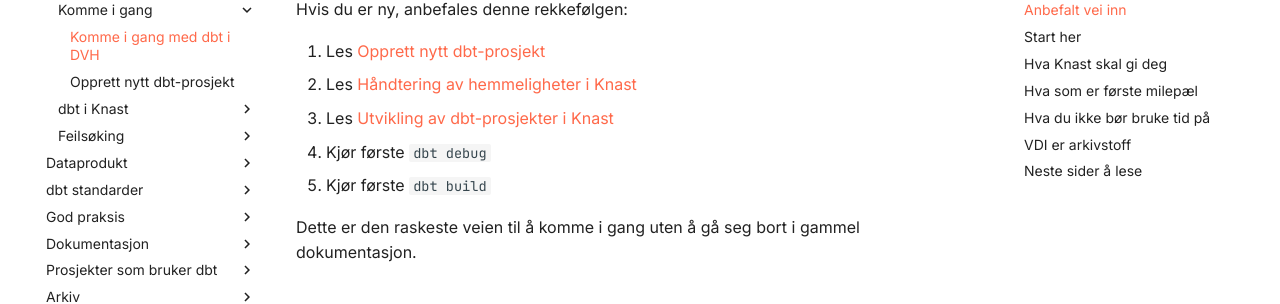
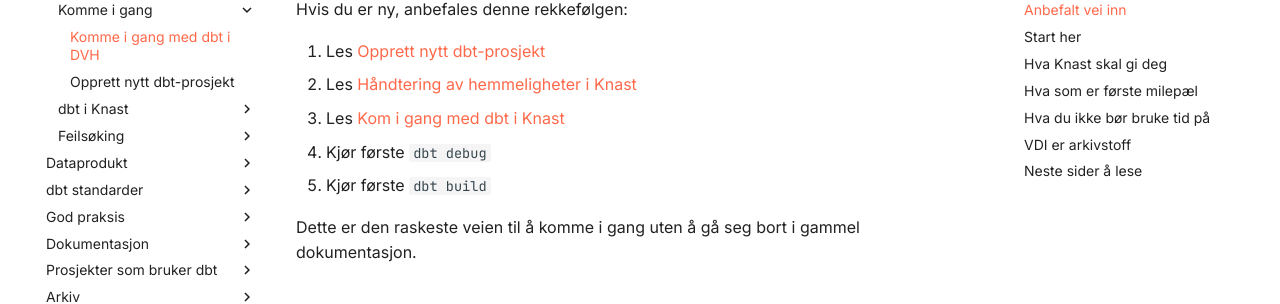
Before and after one commit to navikt/dbt-i-nav, an MkDocs documentation site: the page built from docs/DVH/komme-i-gang.md, in a window 1280 px wide and 900 px high, scrolled down 1552 px. Shown: the part 152-456 px from the top of the window. Built offline with MkDocs 1.6.1 and Material for MkDocs 9.7.7, drawn with Linux system fonts in a browser that asks for light colours; comment, search, counter and statistics services are not loaded; some of the changed text lies outside the part shown.

Commit message:
fix: broken links

```diff
--- a/docs/DVH/komme-i-gang.md
+++ b/docs/DVH/komme-i-gang.md
@@ -49,8 +49,8 @@
 Hvis du er ny, anbefales denne rekkefølgen:
 
 1. Les [Opprett nytt dbt-prosjekt](opprett-prosjekt.md)
-2. Les [Håndtering av hemmeligheter i Knast](../dbt-i-knast/handtering-av-hemmeligheter.md)
-3. Les [Utvikling av dbt-prosjekter i Knast](../dbt-i-knast/utvikling-av-dbt-prosjekter.md)
+2. Les [Håndtering av hemmeligheter i Knast](../dbt-i-knast/03-handtering-av-dvh-hemmeligheter.md)
+3. Les [Kom i gang med dbt i Knast](../dbt-i-knast/02-kom-i-gang.md)
 4. Kjør første `dbt debug`
 5. Kjør første `dbt build`
 
@@ -104,5 +104,5 @@
 ## Neste sider å lese
 
 - [Opprett nytt dbt-prosjekt](opprett-prosjekt.md)
-- [Håndtering av hemmeligheter i Knast](../dbt-i-knast/handtering-av-hemmeligheter.md)
-- [Utvikling av dbt-prosjekter i Knast](../dbt-i-knast/utvikling-av-dbt-prosjekter.md)
+- [Håndtering av hemmeligheter i Knast](../dbt-i-knast/03-handtering-av-dvh-hemmeligheter.md)
+- [Kom i gang med dbt i Knast](../dbt-i-knast/02-kom-i-gang.md)
```
Also changed, not shown: docs/DVH/feilsoking.md (+2 -2 lines).
